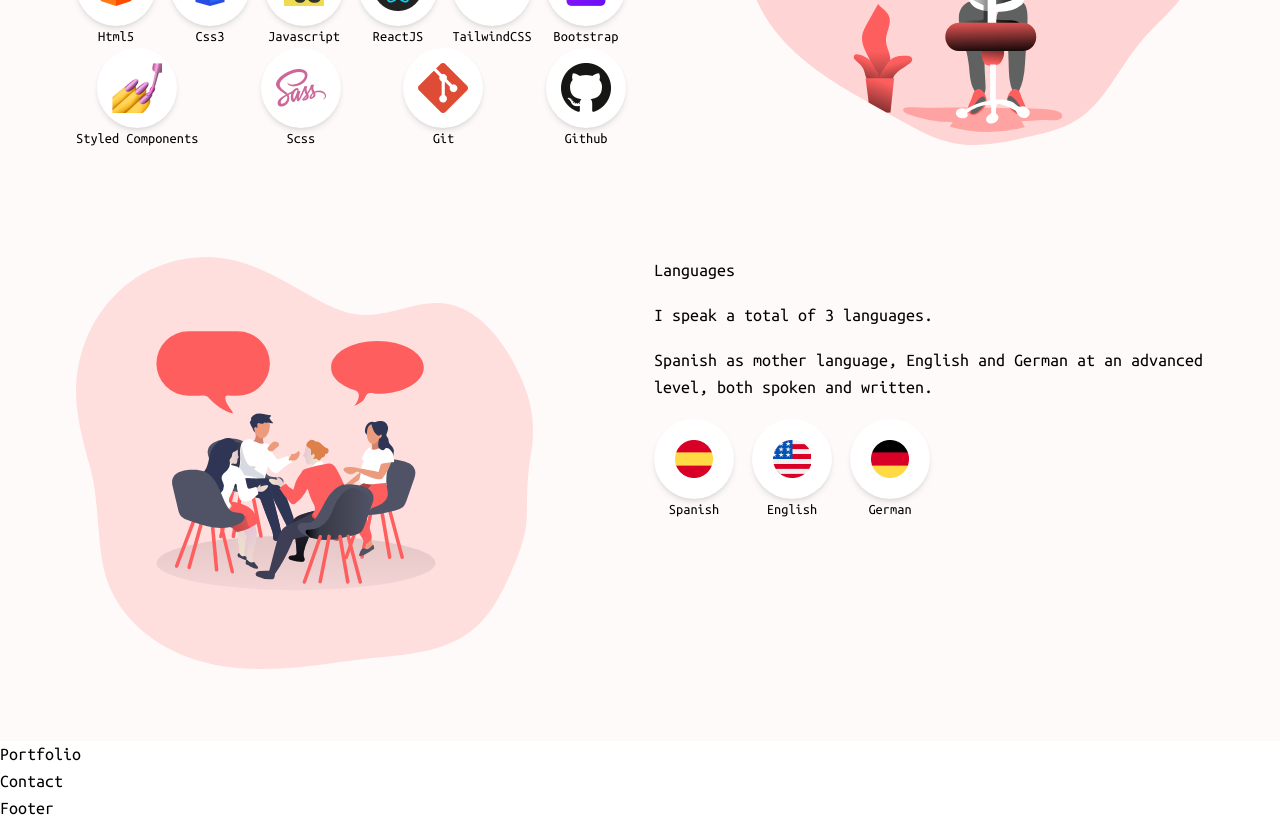
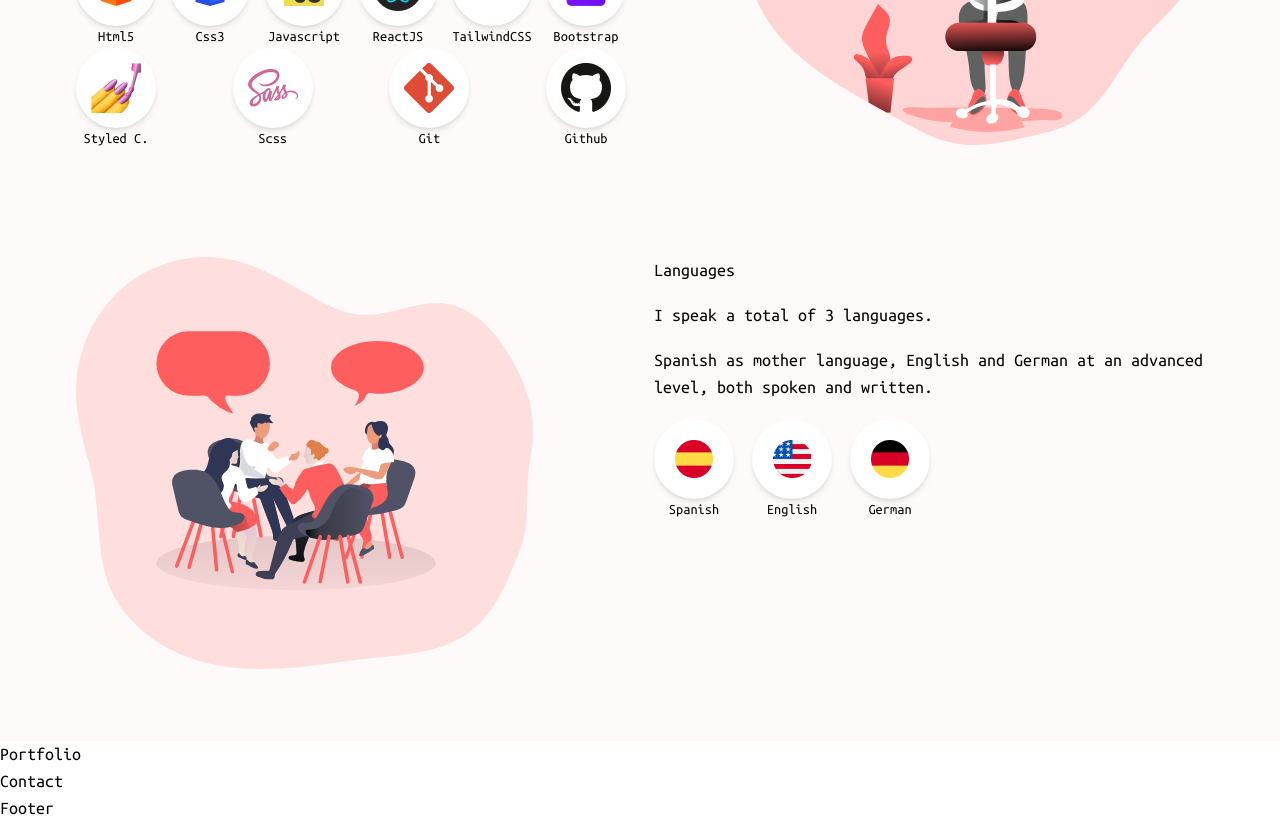
Before and after one commit to simonhernandez/react-portfolio, a React (Vite) app: page / in a window 1280 px wide. Shown: the part 1320-2142 px from the top of the page. Built offline with nearby package versions, Linux system fonts and the light colour scheme.

Commit message:
fix: skill title

```diff
--- a/src/constants/index.js
+++ b/src/constants/index.js
@@ -93,7 +93,7 @@ export const skills = [
     {
         id: "skill-7",
         icon: styled_components,
-        title: "styled components",
+        title: "styled C.",
     },
     {
         id: "skill-8",
```
